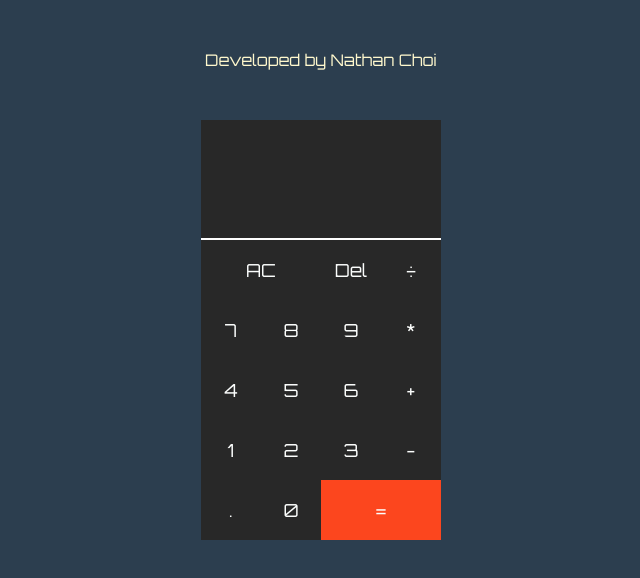
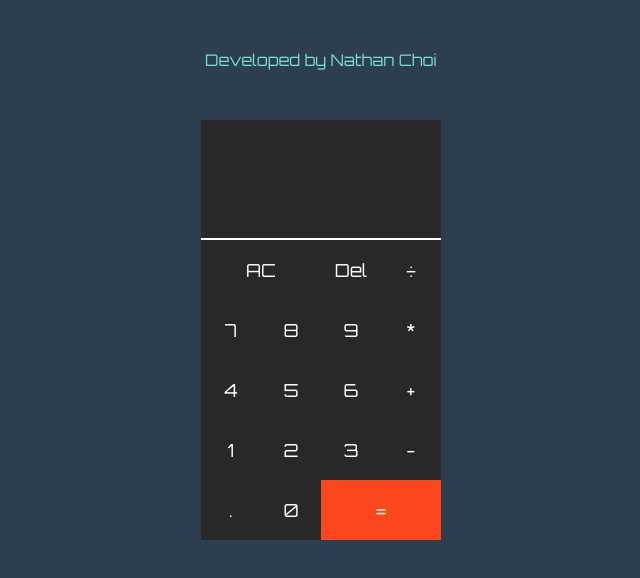
Before and after one commit to sihoonathan/calculator, a plain HTML site: page index.html in a window 1280 px wide. Shown: the whole page, without its empty margins (319-959 px from the left). Drawn offline with Linux system fonts and the light colour scheme.

Commit message:
style & screenshot

```diff
--- a/assets/css/style.css
+++ b/assets/css/style.css
@@ -17,7 +17,8 @@ html, body {
     text-align: center;
     width: 500px;
     margin: 50px auto;
-    color: #FFF8CD;
+    /*color: #FFF8CD;*/
+    color: #77DFD1;
 }
 
 .whole {
```
Also changed, not shown: screenshot1.png, 1 other file.
